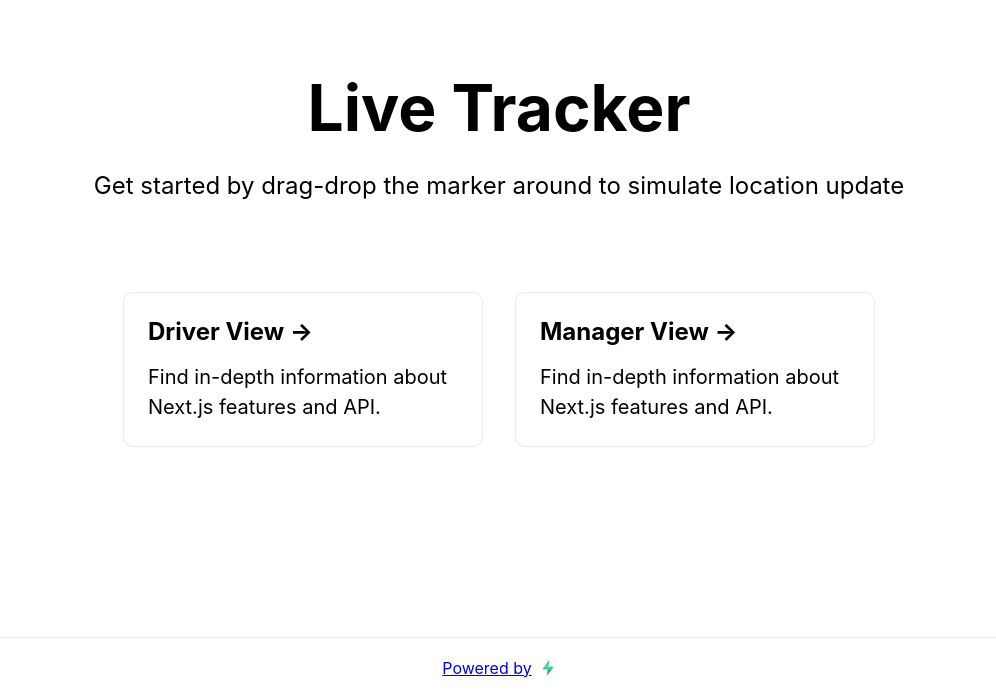
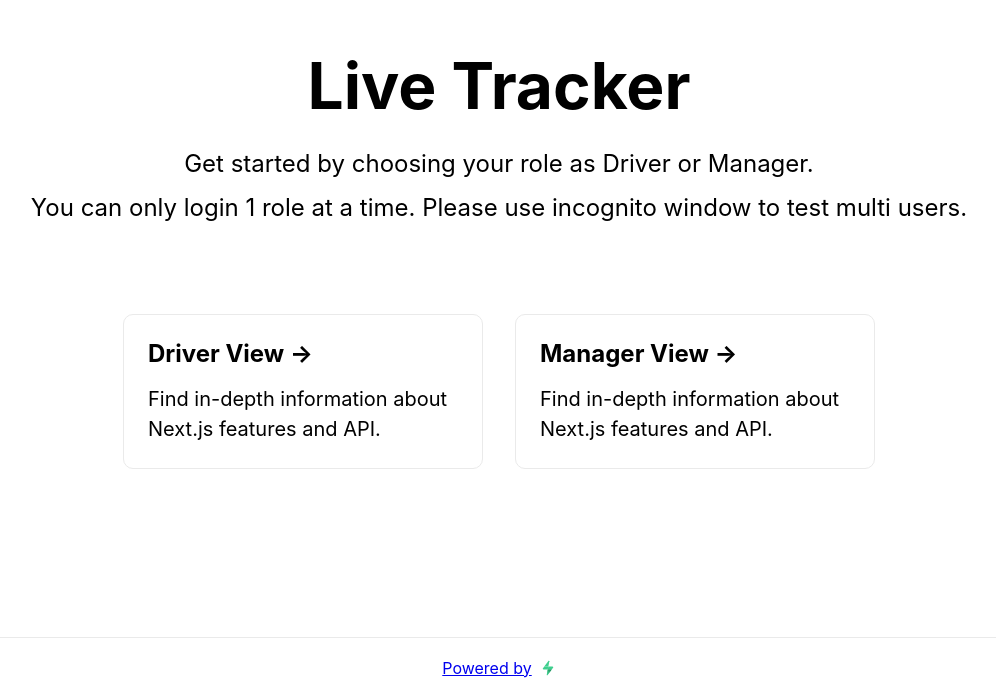
Before and after one commit to phamhieu/realtime-map, a Next.js app: page / in a window 1280 px wide. Shown: the part 103-800 px from the top of the page, without its empty margins (141-1137 px from the left). Built offline with nearby package versions, Linux system fonts and the light colour scheme; no server answers; what micro-api-client would draw is missing.

Commit message:
add text styles

```diff
--- a/pages/driver.js
+++ b/pages/driver.js
@@ -50,7 +50,7 @@ export default function Page() {
               {
                 user.role === "DRIVER"
                   ? <MapInput supabase={supabase} clientRef={user?.id} center={center} zoom={zoomLevel} />
-                  : <p>Sorry, You need to sign in as driver</p>
+                  : <p className={styles.error}>Sorry, You need to sign in as driver</p>
               }
               <div className={styles.profile_container}>
                 Signed in as {user.username} [{user.role}]<br />
--- a/pages/index.js
+++ b/pages/index.js
@@ -16,7 +16,10 @@ export default function Page() {
         </h1>
 
         <p className={styles.description}>
-          Get started by drag-drop the marker around to simulate location update
+          Get started by choosing your role as Driver or Manager.
+        </p>
+        <p className={styles.sub_description}>
+          You can only login 1 role at a time. Please use incognito window to test multi users.
         </p>
 
         <div className={styles.grid}>
--- a/pages/manager.js
+++ b/pages/manager.js
@@ -2,7 +2,7 @@ import React, { useContext } from 'react'
 import Head from 'next/head'
 import styles from 'styles/Map.module.css'
 import dynamic from 'next/dynamic'
-import { supabase, auth } from 'lib/Store'
+import { supabase } from 'lib/Store'
 import SignIn from 'components/SignIn'
 import UserContext from 'lib/UserContext'
 
@@ -50,7 +50,7 @@ export default function Page() {
               {
                 user.role === "MANAGER"
                   ? <MapView supabase={supabase} center={center} zoom={zoomLevel} />
-                  : <p>Sorry, You need to sign in as manager</p>
+                  : <p className={styles.error}>Sorry, you need to sign in as manager</p>
               }
               <div className={styles.profile_container}>
                 Signed in as {user.username} [{user.role}]<br />
--- a/styles/Home.module.css
+++ b/styles/Home.module.css
@@ -28,6 +28,13 @@
 }
 
 .description {
+  margin-bottom: 0;
+  line-height: 1.5;
+  font-size: 1.5rem;
+}
+
+.sub_description {
+  margin-top: 0.5rem;
   line-height: 1.5;
   font-size: 1.5rem;
 }
```
Also changed, not shown: styles/Map.module.css (+7 -0 lines).
